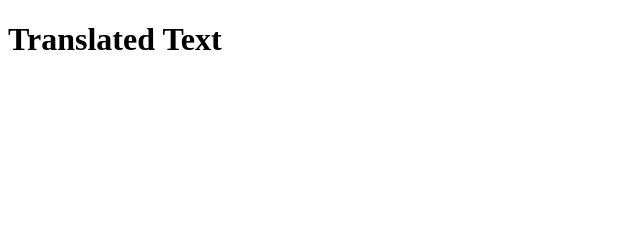
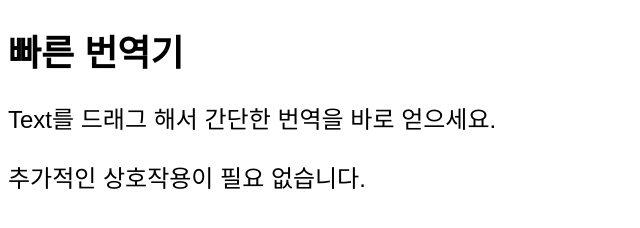
Before and after one commit to mindungil/quick-translate, a website built with Vite: page index.html in a window 1280 px wide. Shown: the whole page, without its empty margins (0-640 px from the left). Built offline with nearby package versions, Linux system fonts and the light colour scheme.

Commit message:
feat: 드래그 시 팝업 창 구현

```diff
--- a/index.html
+++ b/index.html
@@ -4,9 +4,22 @@
   <meta charset="UTF-8">
   <meta name="viewport" content="width=device-width, initial-scale=1.0">
   <title>Real-Time Translation</title>
+  <style>
+    p, h1 {
+      font-family: Arial, Helvetica, sans-serif;
+    }
+    h1 {
+      font-weight: bold;
+      font-size: 36px;
+    }
+    p {
+      font-size: 24px;
+    }
+  </style>
 </head>
 <body>
-  <h1>Translated Text</h1>
-  <div id="translation"></div>
+  <h1>빠른 번역기</h1>
+  <p>Text를 드래그 해서 간단한 번역을 바로 얻으세요.</p>
+  <p>추가적인 상호작용이 필요 없습니다.</p>
 </body>
 </html>
--- a/src/background.js
+++ b/src/background.js
@@ -35,8 +35,8 @@ function displayTranslation(translatedText) {
   div.style.position = 'absolute';
   div.style.left = '10px';
   div.style.top = '10px';
-  div.style.backgroundColor = 'rgba(0, 0, 0, 0.7)';
-  div.style.color = 'white';
+  div.style.backgroundColor = 'while';
+  div.style.color = 'black';
   div.style.padding = '10px';
   div.style.borderRadius = '5px';
   div.innerText = translatedText;
@@ -45,5 +45,5 @@ function displayTranslation(translatedText) {
 
   setTimeout(() => {
     document.body.removeChild(div);
-  }, 5000);
+  }, 3000);
 }
--- a/src/content.js
+++ b/src/content.js
@@ -10,7 +10,7 @@ document.addEventListener('mouseup', function(event) {
 // 특수문자 포함 여부를 체크하는 함수
 function containsSpecialChars(str) {
   // 특수문자 패턴 정의
-  const specialCharPattern = /[!@#$%^&*(),.?":{}|<>]/;
+  const specialCharPattern = /[!@#$%^&*(),?":{}|<>]/;
 
   return specialCharPattern.test(str);
 }
```
Also changed, not shown: 1 other file.
